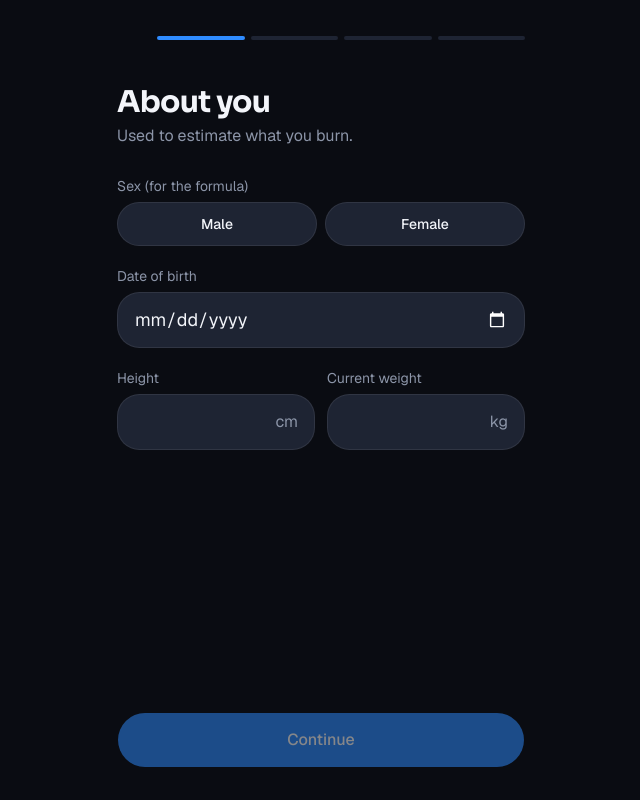
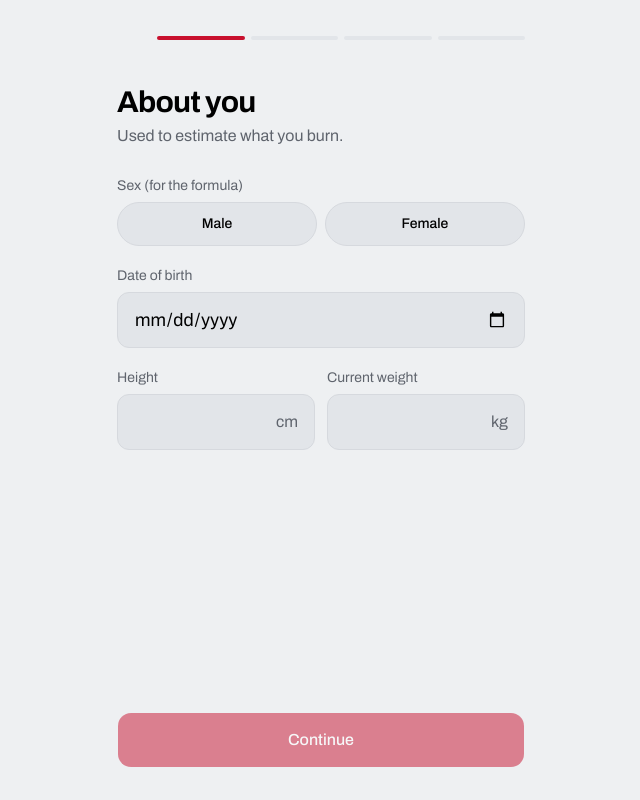
Before and after one commit to NicolaiBaklund/ganba, a Next.js app in the folder apps/web/: page /onboarding in a window 1280 px wide. Shown: the whole page, without its empty margins (319-959 px from the left). Built offline with nearby package versions, Linux system fonts and the light colour scheme.

Commit message:
feat(design): Tasuki tokens, Archivo, light and dark from system setting

```diff
--- a/apps/web/app/globals.css
+++ b/apps/web/app/globals.css
@@ -2,122 +2,127 @@
 @import "tw-animate-css";
 @import "shadcn/tailwind.css";
 
-@custom-variant dark (&:is(.dark *));
+@custom-variant dark (@media (prefers-color-scheme: dark));
 
 @theme inline {
   --color-background: var(--background);
   --color-foreground: var(--foreground);
-  --font-sans: var(--font-geist-sans);
-  --font-mono: var(--font-geist-mono);
-  --font-heading: var(--font-sora);
-  --font-display: var(--font-sora);
+  --font-sans: var(--font-archivo);
+  --font-heading: var(--font-archivo);
+  --font-display: var(--font-archivo);
+  --color-card: var(--card);
+  --color-card-foreground: var(--foreground);
+  --color-popover: var(--popover);
+  --color-popover-foreground: var(--foreground);
+  --color-primary: var(--primary);
+  --color-primary-foreground: var(--primary-foreground);
+  --color-secondary: var(--muted);
+  --color-secondary-foreground: var(--foreground);
+  --color-muted: var(--muted);
+  --color-muted-foreground: var(--muted-foreground);
+  --color-accent: var(--muted);
+  --color-accent-foreground: var(--foreground);
+  --color-destructive: var(--destructive);
+  --color-border: var(--border);
+  --color-input: var(--input);
+  --color-ring: var(--ring);
+  --color-paper: var(--paper);
+  --color-paper-ink: var(--paper-ink);
   --color-protein: var(--protein);
   --color-carbs: var(--carbs);
   --color-fat: var(--fat);
   --color-success: var(--success);
   --color-warning: var(--warning);
-  --color-sidebar-ring: var(--sidebar-ring);
-  --color-sidebar-border: var(--sidebar-border);
-  --color-sidebar-accent-foreground: var(--sidebar-accent-foreground);
-  --color-sidebar-accent: var(--sidebar-accent);
-  --color-sidebar-primary-foreground: var(--sidebar-primary-foreground);
-  --color-sidebar-primary: var(--sidebar-primary);
-  --color-sidebar-foreground: var(--sidebar-foreground);
-  --color-sidebar: var(--sidebar);
-  --color-chart-5: var(--chart-5);
-  --color-chart-4: var(--chart-4);
-  --color-chart-3: var(--chart-3);
-  --color-chart-2: var(--chart-2);
-  --color-chart-1: var(--chart-1);
-  --color-ring: var(--ring);
-  --color-input: var(--input);
-  --color-border: var(--border);
-  --color-destructive: var(--destructive);
-  --color-accent-foreground: var(--accent-foreground);
-  --color-accent: var(--accent);
-  --color-muted-foreground: var(--muted-foreground);
-  --color-muted: var(--muted);
-  --color-secondary-foreground: var(--secondary-foreground);
-  --color-secondary: var(--secondary);
-  --color-primary-foreground: var(--primary-foreground);
-  --color-primary: var(--primary);
-  --color-popover-foreground: var(--popover-foreground);
-  --color-popover: var(--popover);
-  --color-card-foreground: var(--card-foreground);
-  --color-card: var(--card);
-  --radius-sm: calc(var(--radius) * 0.6);
-  --radius-md: calc(var(--radius) * 0.8);
-  --radius-lg: var(--radius);
-  --radius-xl: calc(var(--radius) * 1.4);
-  --radius-2xl: calc(var(--radius) * 1.8);
-  --radius-3xl: calc(var(--radius) * 2.2);
-  --radius-4xl: calc(var(--radius) * 2.6);
+  --radius-sm: 4px;
+  --radius-md: 6px;
+  --radius-lg: 8px;
+  --radius-xl: 12px;
+  --radius-2xl: 14px;
+  --radius-3xl: 18px;
 }
 
 :root {
-  /* Ganba design tokens — dark-first, electric blue accent. See docs/design.md */
-  color-scheme: dark;
-  --background: #0a0c12;
-  --foreground: #f3f5fa;
-  --card: #141824;
-  --card-foreground: #f3f5fa;
-  --popover: #181d2a;
-  --popover-foreground: #f3f5fa;
-  --primary: #2f8cff;
+  /* Ganba «Tasuki»: lys grunnpalett. Se docs/design.md og docs/specs/2026-10-04-redesign-tasuki.md */
+  color-scheme: light;
+  --background: #eef0f2;
+  --foreground: #000000;
+  --card-foreground: var(--foreground);
+  --popover-foreground: var(--foreground);
+  --secondary: var(--muted);
+  --card: #ffffff;
+  --popover: #ffffff;
+  --muted: #e2e5e9;
+  --muted-foreground: #5f646d;
+  --border: #d6d9de;
+  --input: #c9cdd3;
+  --ring: #c8102e;
+  --primary: #c8102e;
   --primary-foreground: #ffffff;
-  --secondary: #1e2433;
-  --secondary-foreground: #f3f5fa;
-  --muted: #1e2433;
-  --muted-foreground: #8c95a8;
-  --accent: #1e2433;
-  --accent-foreground: #f3f5fa;
-  --destructive: #ff5c5c;
-  --border: rgb(255 255 255 / 8%);
-  --input: rgb(255 255 255 / 12%);
-  --ring: #2f8cff;
-  --chart-1: #2f8cff;
-  --chart-2: #5eead4;
-  --chart-3: #ffb547;
-  --chart-4: #ff6b8a;
-  --chart-5: #a78bfa;
-  --protein: #ff6b8a;
-  --carbs: #ffb547;
-  --fat: #a78bfa;
-  --success: #34d399;
-  --warning: #ffb547;
-  /* Workout types: fixed colours everywhere (docs/design.md) */
-  --w-easy: #5eead4;
-  --w-long: #2f8cff;
-  --w-intervals: #ff6b8a;
-  --w-threshold: #ffb547;
-  --w-tempo: #a78bfa;
-  --w-strides: #34d399;
-  --w-race: #facc15;
-  --radius: 1rem;
-  --sidebar: #141824;
-  --sidebar-foreground: #f3f5fa;
-  --sidebar-primary: #2f8cff;
-  --sidebar-primary-foreground: #ffffff;
-  --sidebar-accent: #1e2433;
-  --sidebar-accent-foreground: #f3f5fa;
-  --sidebar-border: rgb(255 255 255 / 8%);
-  --sidebar-ring: #2f8cff;
+  --destructive: #c62828;
+  --paper: #ffffff;
+  --paper-ink: #000000;
+  --protein: #e8336b;
+  --carbs: #e89a1a;
+  --fat: #7a5cf0;
+  --success: #138a5e;
+  --warning: #b86e00;
+  --w-easy: #1fa98a;
+  --w-long: #2f6fd6;
+  --w-intervals: #e8336b;
+  --w-threshold: #e89a1a;
+  --w-tempo: #7a5cf0;
+  --w-strides: #34b37a;
+  --w-race: #d4a20f;
+  --w-rest: #b9bec6;
+  --plus-bg: #000000;
+  --plus-fg: #ffffff;
+  --radius: 6px;
+}
+
+@media (prefers-color-scheme: dark) {
+  :root {
+    color-scheme: dark;
+    --background: #000000;
+    --foreground: #ffffff;
+    --card: #16171a;
+    --popover: #1c1d21;
+    --muted: #222428;
+    --muted-foreground: #9aa0aa;
+    --border: #2b2d32;
+    --input: #3a3d44;
+    --ring: #ff3b55;
+    --primary: #ff3b55;
+    --destructive: #ff5c5c;
+    --success: #34d399;
+    --warning: #ffb547;
+    --w-rest: #6b7079;
+    --plus-bg: #ffffff;
+    --plus-fg: #000000;
+  }
 }
 
 @layer base {
   * {
     @apply border-border outline-ring/50;
   }
+  html {
+    @apply font-sans;
+  }
   body {
     @apply bg-background text-foreground;
     -webkit-tap-highlight-color: transparent;
   }
+  .cond {
+    font-stretch: 70%;
+    font-weight: 900;
+    letter-spacing: -0.01em;
+  }
   .num {
-    font-family: var(--font-sora);
+    font-stretch: 75%;
     font-variant-numeric: tabular-nums;
-    letter-spacing: -0.02em;
   }
-  html {
-    @apply font-sans;
+  :focus-visible {
+    outline: 2px solid var(--ring);
+    outline-offset: 2px;
   }
 }
--- a/apps/web/app/layout.tsx
+++ b/apps/web/app/layout.tsx
@@ -1,22 +1,12 @@
 import type { Metadata, Viewport } from "next";
-import { Geist, Geist_Mono, Sora } from "next/font/google";
+import { Archivo } from "next/font/google";
 import { NextIntlClientProvider } from "next-intl";
 import "./globals.css";
 
-const geistSans = Geist({
-  variable: "--font-geist-sans",
+const archivo = Archivo({
+  variable: "--font-archivo",
   subsets: ["latin"],
-});
-
-const sora = Sora({
-  variable: "--font-sora",
-  subsets: ["latin"],
-  weight: ["500", "600", "700", "800"],
-});
-
-const geistMono = Geist_Mono({
-  variable: "--font-geist-mono",
-  subsets: ["latin"],
+  axes: ["wdth"],
 });
 
 export const metadata: Metadata = {
@@ -26,7 +16,10 @@ export const metadata: Metadata = {
 };
 
 export const viewport: Viewport = {
-  themeColor: "#0a0c12",
+  themeColor: [
+    { media: "(prefers-color-scheme: light)", color: "#eef0f2" },
+    { media: "(prefers-color-scheme: dark)", color: "#000000" },
+  ],
   width: "device-width",
   initialScale: 1,
   viewportFit: "cover",
@@ -34,10 +27,7 @@ export const viewport: Viewport = {
 
 export default function RootLayout({ children }: LayoutProps<"/">) {
   return (
-    <html
-      lang="en"
-      className={`${geistSans.variable} ${geistMono.variable} ${sora.variable} dark h-full antialiased`}
-    >
+    <html lang="en" className={`${archivo.variable} h-full antialiased`}>
       <body className="min-h-full flex flex-col">
         <NextIntlClientProvider>{children}</NextIntlClientProvider>
       </body>
--- a/apps/web/app/manifest.ts
+++ b/apps/web/app/manifest.ts
@@ -6,8 +6,8 @@ export default function manifest(): MetadataRoute.Manifest {
     short_name: "Ganba",
     start_url: "/today",
     display: "standalone",
-    background_color: "#0a0c12",
-    theme_color: "#0a0c12",
+    background_color: "#eef0f2",
+    theme_color: "#eef0f2",
     icons: [
       { src: "/icon-192.png", sizes: "192x192", type: "image/png" },
       { src: "/icon-512.png", sizes: "512x512", type: "image/png" },
--- a/apps/web/components/ui/sonner.tsx
+++ b/apps/web/components/ui/sonner.tsx
@@ -6,7 +6,7 @@ import { CircleCheckIcon, InfoIcon, TriangleAlertIcon, OctagonXIcon, Loader2Icon
 const Toaster = ({ ...props }: ToasterProps) => {
   return (
     <Sonner
-      theme="dark"
+      theme="system"
       className="toaster group"
       icons={{
         success: (
```
